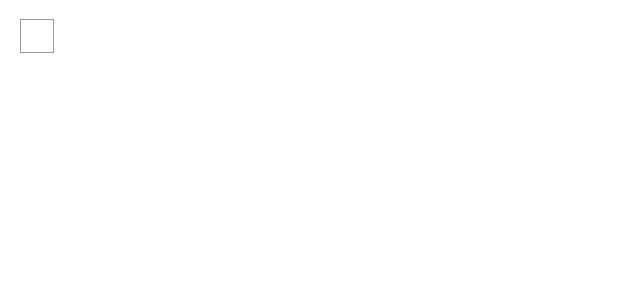
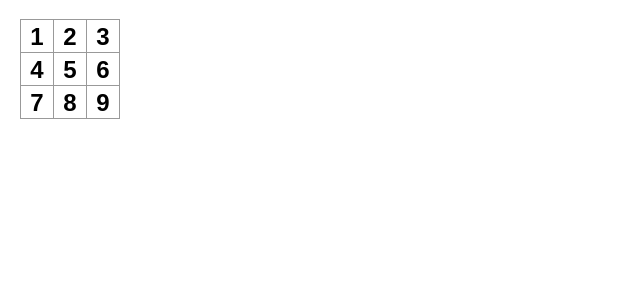
Before and after one commit to canadayama/tic-tac-toe-tut, a React (Vite) app in the folder react-app/: page / in a window 1280 px wide. Shown: the top 300 px of the page, without its empty margins (0-640 px from the left). Built offline with nearby package versions, Linux system fonts and the light colour scheme.

Commit message:
Passing data through props.

```diff
--- a/react-app/src/App.jsx
+++ b/react-app/src/App.jsx
@@ -1,7 +1,23 @@
-export default function App() {
+import Square from './components/Square.jsx'
+
+export default function Board() {
   return (
     <>
-      <button className="square"></button>
+      <div className="board-row">
+        <Square value="1" />
+        <Square value="2" />
+        <Square value="3" />
+      </div>
+      <div className="board-row">
+        <Square value="4" />
+        <Square value="5" />
+        <Square value="6" />
+      </div>
+      <div className="board-row">
+        <Square value="7" />
+        <Square value="8" />
+        <Square value="9" />
+      </div>
     </>
   )
 }
--- /dev/null
+++ b/react-app/src/components/Square.jsx
@@ -0,0 +1,7 @@
+export default function Square({ value }) {
+    return (
+        <>
+            <button className="square">{value}</button>
+        </>
+    )
+}
```
